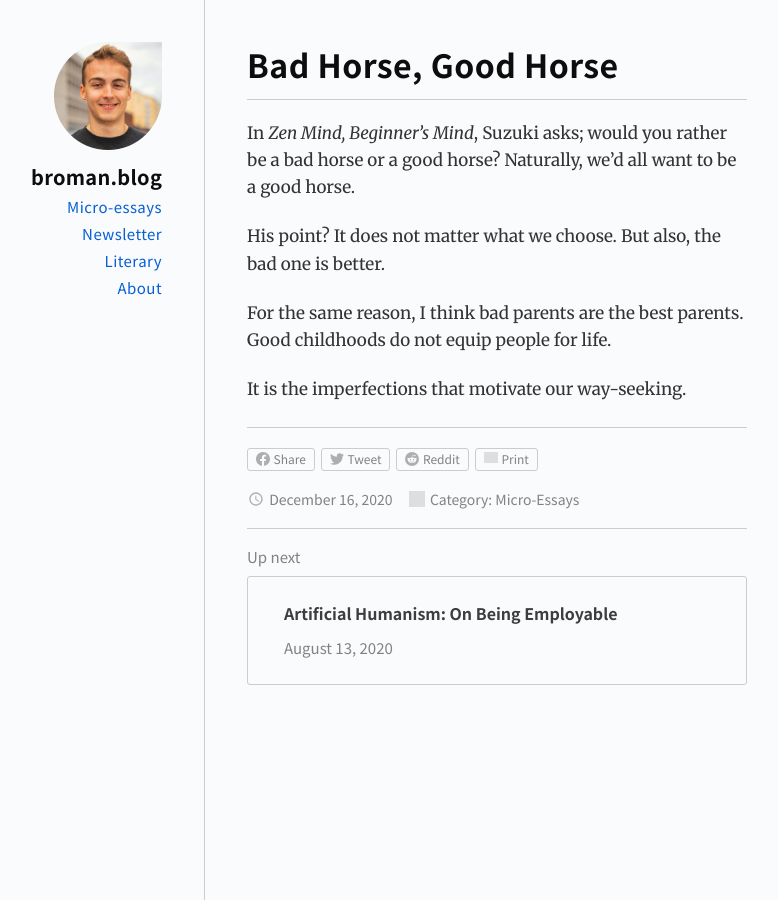
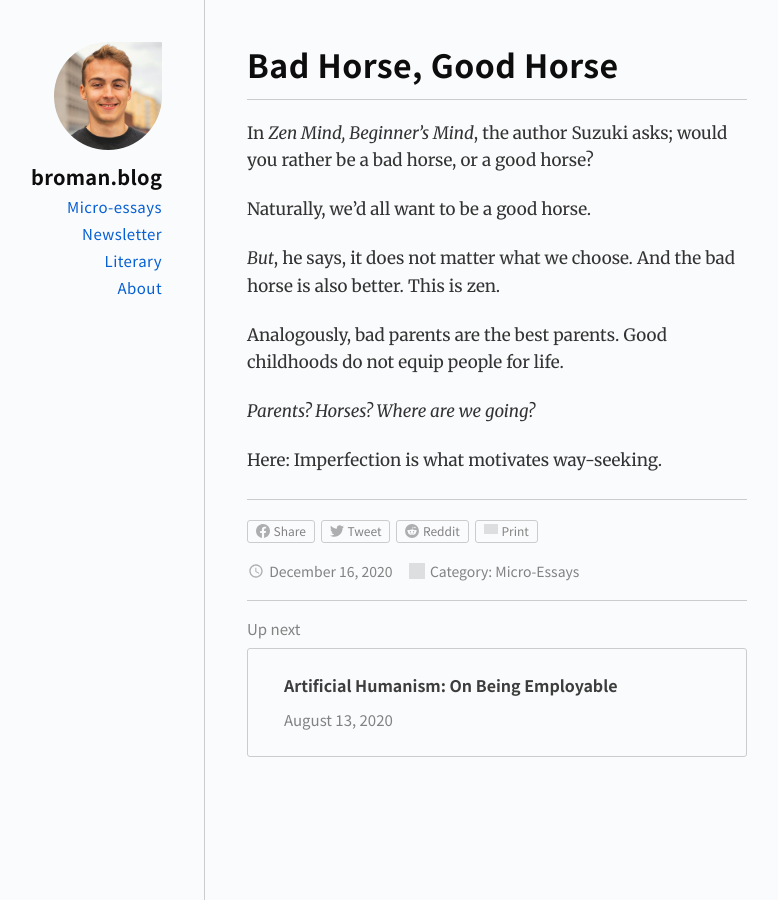
Before and after one commit to gdbroman/broman.blog, a Jekyll site: the page built from _posts/2020/2020-12-16-bad-horse-good-horse.md, in a window 1280 px wide. Shown: the whole page, without its empty margins (251-1029 px from the left). Built offline with Jekyll 4.4.1, drawn with Linux system fonts in a browser that asks for light colours; grey boxes are pictures that could not be loaded.

Commit message:
revision

```diff
--- a/_posts/2020/2020-12-16-bad-horse-good-horse.md
+++ b/_posts/2020/2020-12-16-bad-horse-good-horse.md
@@ -3,10 +3,14 @@ title: "Bad Horse, Good Horse"
 permalink: bad-horse-good-horse
 ---
 
-In *Zen Mind, Beginner’s Mind*, Suzuki asks; would you rather be a bad horse or a good horse? Naturally, we’d all want to be a good horse.
+In *Zen Mind, Beginner’s Mind*, the author Suzuki asks; would you rather be a bad horse, or a good horse?
 
-His point? It does not matter what we choose. But also, the bad one is better.
+Naturally, we’d all want to be a good horse.
 
-For the same reason, I think bad parents are the best parents. Good childhoods do not equip people for life.
+*But*, he says, it does not matter what we choose. And the bad horse is also better. This is zen.
 
-It is the imperfections that motivate our way-seeking.
+Analogously, bad parents are the best parents. Good childhoods do not equip people for life.
+
+*Parents? Horses? Where are we going?*
+
+Here: Imperfection is what motivates way-seeking.
```
